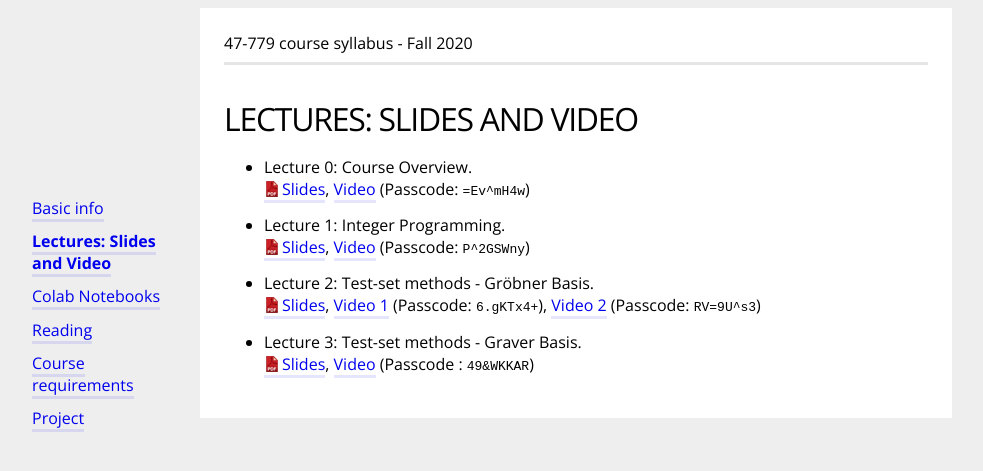
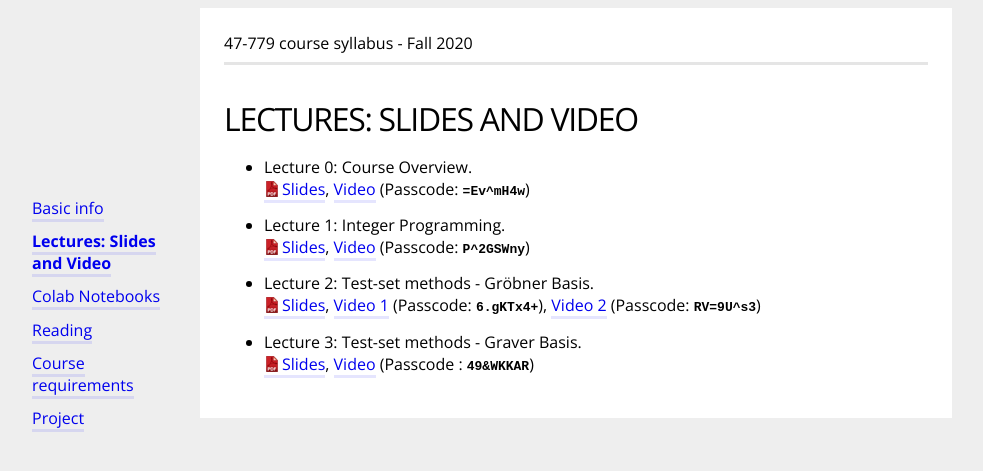
Before and after one commit to bernalde/QuIP, a Jekyll site: the page built from lecture.md, in a window 1280 px wide. Shown: the top 471 px of the page, without its empty margins (64-1047 px from the left). Built offline with Jekyll 4.4.1, drawn with Linux system fonts in a browser that asks for light colours.

Commit message:
Change in font

```diff
--- a/lecture.md
+++ b/lecture.md
@@ -11,21 +11,21 @@ Here you can access all the lecture slides and videos.
 - Lecture 0: Course Overview.<br>
 <a href="slides/47-779 Lecture 0 - Course Overview.pdf" download>Slides</a>,
 [Video](https://cmu.zoom.us/rec/share/vuFWEOr26kVJQpHh7X3UY7YmRK7Peaa8gyca_foLmEkO0WjDDr9PBN1f2apSSQ6S)
-(Passcode: <kbd>=Ev^mH4w</kbd>)
+(Passcode: <kbd><strong>=Ev^mH4w</strong></kbd>)
 
 - Lecture 1: Integer Programming.<br>
 <a href="slides/47-779 Lecture 1 - Integer Programming.pdf" download>Slides</a>,
 [Video](https://cmu.zoom.us/rec/play/aYR6uCs3R0vdyfdYJ5uiJpnyUgb5CuLB_Jebl37M_rfKE5EMvNl5u7TDXadz8RmST45JrSXBBN1UYYMl.LnkHOy7ZB34jirzn)
-(Passcode: <kbd>P^2GSWny</kbd>)
+(Passcode: <kbd><strong>P^2GSWny</strong></kbd>)
 
 - Lecture 2: Test-set methods - Gr&ouml;bner Basis.<br>
 <a href="slides/47-779 Lecture 2 - Test-set methods.pdf" download>Slides</a>,
 [Video 1](https://cmu.zoom.us/rec/play/Ihz6C8KxpIQ6Xnk_IXPEkJuso6D4eI_VDDGwT0tbGoqH9FyPC-Ip3B8mRLnUHSLfYO-zOZljg_DOX70Q.jaOZNfLdKHVEJqDk)
-(Passcode: <kbd>6.gKTx4+</kbd>),
+(Passcode: <kbd><strong>6.gKTx4+</strong></kbd>),
 [Video 2](https://cmu.zoom.us/rec/play/OHWbc7V9tJKIeKrzmGE-Ms0WQQlXAQEp3SLKBnlFP5nJEGfKFJPE4vxU13M-PWZYS4pCGbh9_AJ-RNw.pOCUff3tcAcKq-_D)
-(Passcode: <kbd>RV=9U^s3</kbd>)
+(Passcode: <kbd><strong>RV=9U^s3</strong></kbd>)
 
 - Lecture 3: Test-set methods - Graver Basis.<br>
 <a href="slides/47-779 Lecture 3 - Graver basis.pdf" download>Slides</a>,
 [Video](https://cmu.zoom.us/rec/share/4QTXDhnVQag7dN0IfrOnbH16yhr6G0_5rBV3Nj3WbO1m3t4VLwqZzutHjXKlg3Bw.x4SMdIgGN8iyt9JD)
-(Passcode : <kbd>49&WKKAR</kbd>)
+(Passcode : <kbd><strong>49&WKKAR</strong></kbd>)
```
